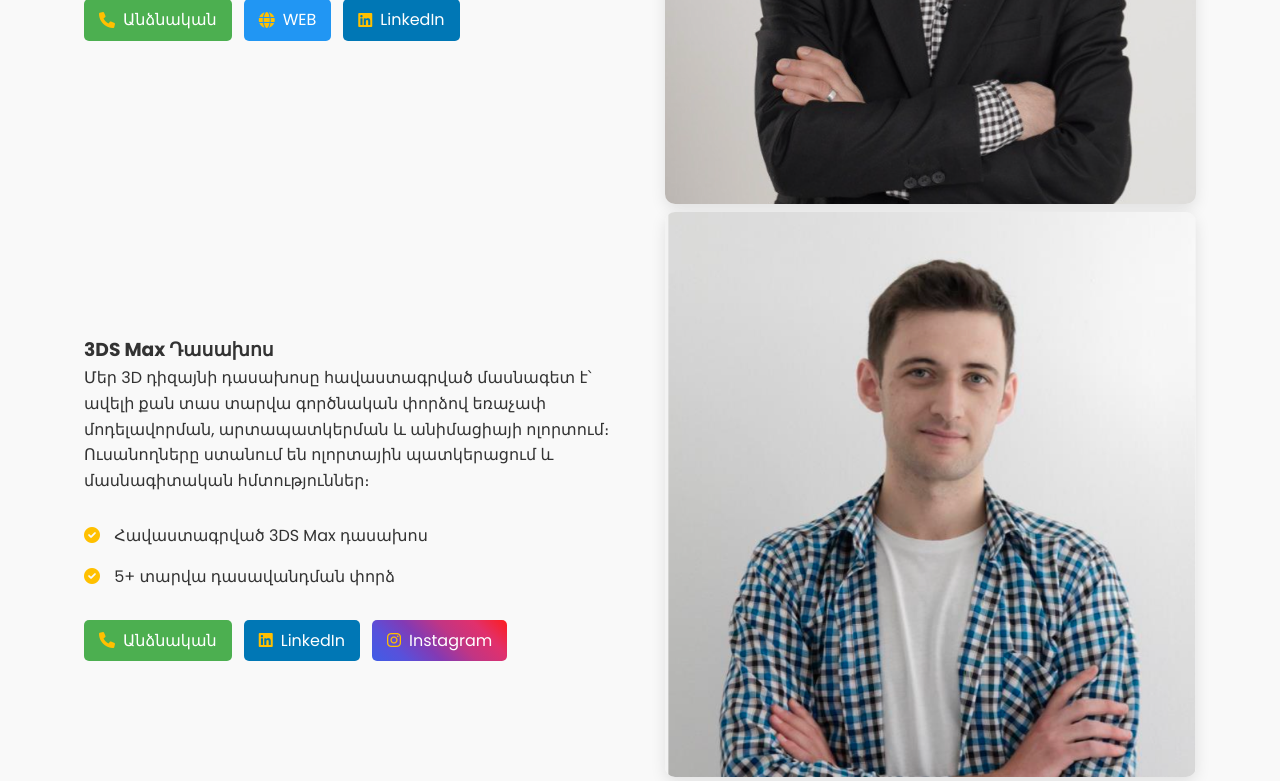
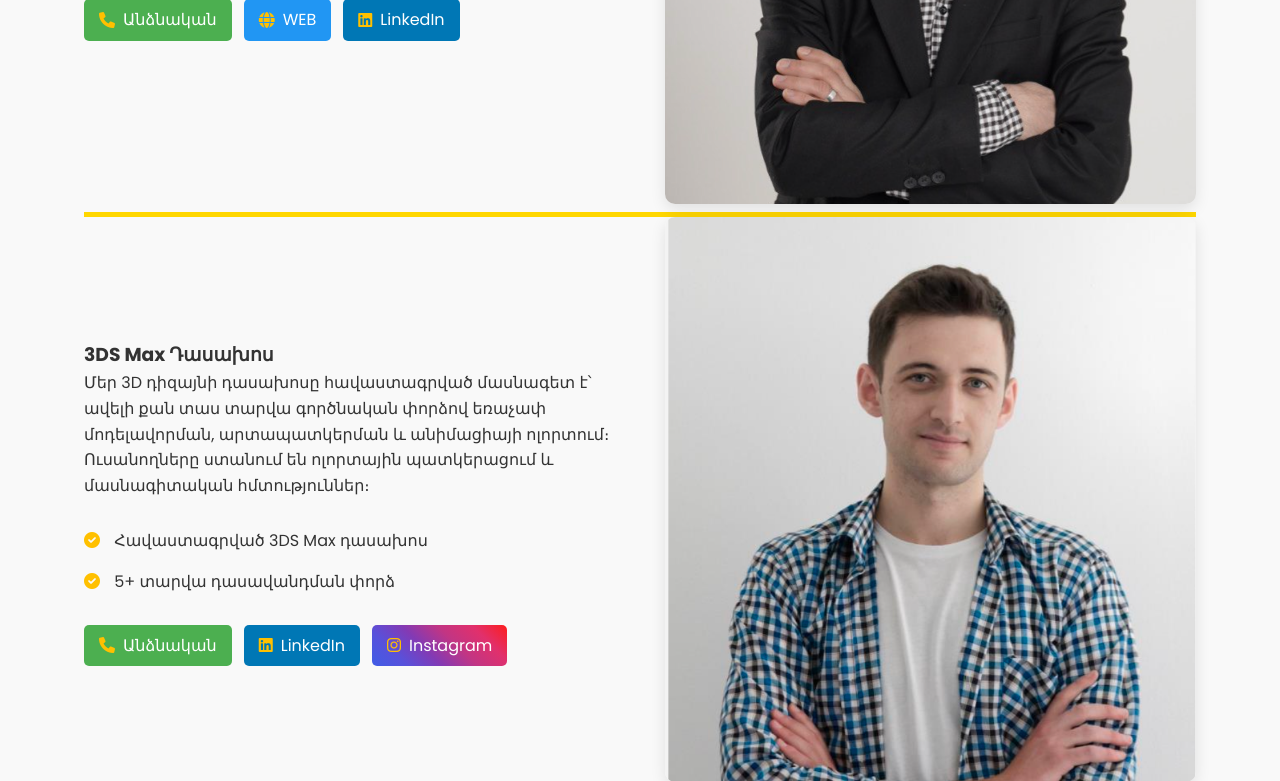
Before and after one commit to Manukyan-Andranik/logiclab, a Flask app: page / in a window 1280 px wide. Shown: the part 1766-2547 px from the top of the page. Run offline with Flask 2, Linux system fonts and the light colour scheme; data that the repository does not hold is empty; parts of the project's set-up code (start-up, migrations or seed data) failed here and were passed over.

Commit message:
բւգ ֆիղ

```diff
--- a/templates/index.html
+++ b/templates/index.html
@@ -139,6 +139,15 @@
                     <img src="{{ url_for('static', filename='images/ando.jpg') }}" alt="ML Դասախոս">
                 </div>
             </div>
+            <div class="yellow-line"></div>
+
+            <style>
+              .yellow-line {
+                height: 5px;              /* Thickness of the line */
+                background-color:#FFD700; /* Color of the line */
+                width: 100%;              /* Full width line */
+              }
+            </style>
 
             <!-- 3DS Max Lecturer -->
             <div class="about-content">
```
